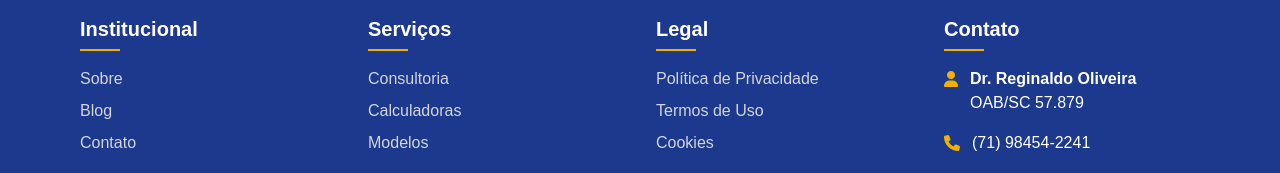
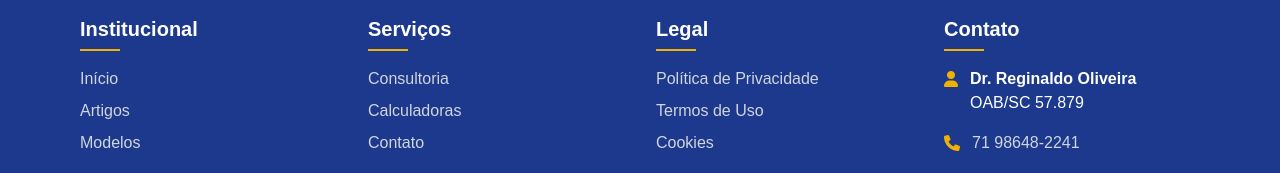
Before and after one commit to mestrereginaldo-site/advogadonomade1, a Next.js app: page / in a window 1280 px wide. Shown: the part 2622-2795 px from the top of the page. Built offline with nearby package versions, Linux system fonts and the light colour scheme.

Commit message:
Update layout.tsx

```diff
--- a/app/layout.tsx
+++ b/app/layout.tsx
@@ -4,8 +4,8 @@ import { Metadata } from "next";
 import Link from "next/link";
 
 export const metadata: Metadata = {
-  title: "Advogado Nômade | Consultoria Jurídica 100% On-line em Todo Brasil",
-  description: "Advogado on-line que atende em qualquer cidade do Brasil. Contratos, LGPD, rescisão, multas, pensão, direito digital. Resposta em 5 min via WhatsApp.",
+  title: "Advogado Nômade - Direito de Qualquer Lugar",
+  description: "Consultoria jurídica online 24h. Contratos, LGPD, startups, direito digital. WhatsApp 5 min.",
 };
 
 export default function RootLayout({ children }: { children: React.ReactNode }) {
@@ -19,15 +19,19 @@ export default function RootLayout({ children }: { children: React.ReactNode })
         <header className="bg-white shadow-sm sticky top-0 z-50">
           <div className="max-w-6xl mx-auto px-4 py-4 flex justify-between items-center">
             <div className="logo">
-              <h1 className="text-2xl font-bold text-blue-900">Advogado <span className="text-yellow-600">Nômade</span></h1>
+              <Link href="/" className="text-2xl font-bold text-blue-900">
+                Advogado <span className="text-yellow-600">Nômade</span>
+              </Link>
             </div>
             <nav className="hidden md:block">
               <ul className="flex space-x-8">
                 <li><Link href="/" className="text-gray-800 hover:text-blue-600 font-medium transition-colors">Início</Link></li>
+                <li><Link href="/artigos" className="text-gray-800 hover:text-blue-600 font-medium transition-colors">Artigos</Link></li>
+                <li><Link href="/modelos" className="text-gray-800 hover:text-blue-600 font-medium transition-colors">Modelos</Link></li>
                 <li><Link href="/calculadoras" className="text-gray-800 hover:text-blue-600 font-medium transition-colors">Calculadoras</Link></li>
-                <li><Link href="/sobre" className="text-gray-800 hover:text-blue-600 font-medium transition-colors">Sobre</Link></li>
-                <li><Link href="/artigos" className="text-gray-800 hover:text-blue-600 font-medium transition-colors">Artigos</Link></li>
+                <li><Link href="/consultoria" className="text-gray-800 hover:text-blue-600 font-medium transition-colors">Consultoria</Link></li>
                 <li><Link href="/contato" className="text-gray-800 hover:text-blue-600 font-medium transition-colors">Contato</Link></li>
+                <li><Link href="/onde-estou" className="text-gray-800 hover:text-blue-600 font-medium transition-colors">Onde Estou</Link></li>
               </ul>
             </nav>
             <div className="mobile-menu md:hidden text-2xl">
@@ -45,9 +49,9 @@ export default function RootLayout({ children }: { children: React.ReactNode })
               <div>
                 <h3 className="text-xl font-bold mb-4 relative pb-2 after:content-[''] after:absolute after:left-0 after:bottom-0 after:w-10 after:h-0.5 after:bg-yellow-500">Institucional</h3>
                 <ul className="space-y-2">
-                  <li><Link href="/sobre" className="text-gray-300 hover:text-white transition-colors">Sobre</Link></li>
-                  <li><Link href="/blog" className="text-gray-300 hover:text-white transition-colors">Blog</Link></li>
-                  <li><Link href="/contato" className="text-gray-300 hover:text-white transition-colors">Contato</Link></li>
+                  <li><Link href="/" className="text-gray-300 hover:text-white transition-colors">Início</Link></li>
+                  <li><Link href="/artigos" className="text-gray-300 hover:text-white transition-colors">Artigos</Link></li>
+                  <li><Link href="/modelos" className="text-gray-300 hover:text-white transition-colors">Modelos</Link></li>
                 </ul>
               </div>
               <div>
@@ -55,7 +59,7 @@ export default function RootLayout({ children }: { children: React.ReactNode })
                 <ul className="space-y-2">
                   <li><Link href="/consultoria" className="text-gray-300 hover:text-white transition-colors">Consultoria</Link></li>
                   <li><Link href="/calculadoras" className="text-gray-300 hover:text-white transition-colors">Calculadoras</Link></li>
-                  <li><Link href="/modelos" className="text-gray-300 hover:text-white transition-colors">Modelos</Link></li>
+                  <li><Link href="/contato" className="text-gray-300 hover:text-white transition-colors">Contato</Link></li>
                 </ul>
               </div>
               <div>
@@ -78,17 +82,21 @@ export default function RootLayout({ children }: { children: React.ReactNode })
                   </div>
                   <div className="flex items-center">
                     <i className="fas fa-phone mr-3 text-yellow-500"></i>
-                    <div>(71) 98454-2241</div>
+                    <div>
+                      <a href="https://wa.me/5571986482241" className="text-gray-300 hover:text-white transition-colors">
+                        71 98648-2241
+                      </a>
+                    </div>
                   </div>
                   <div className="flex items-center">
-                    <i className="fas fa-envelope mr-3 text-yellow-500"></i>
-                    <div>contato@advogadonomade.com</div>
+                    <i className="fas fa-map-marker-alt mr-3 text-yellow-500"></i>
+                    <div>Salvador/BA – Brasil</div>
                   </div>
                 </div>
               </div>
             </div>
             <div className="pt-8 border-t border-blue-700 text-center text-gray-400">
-              <p>&copy; 2023 Advogado Nômade. Todos os direitos reservados.</p>
+              <p>&copy; 2025 Advogado Nômade. Todos os direitos reservados.</p>
             </div>
           </div>
         </footer>
```
